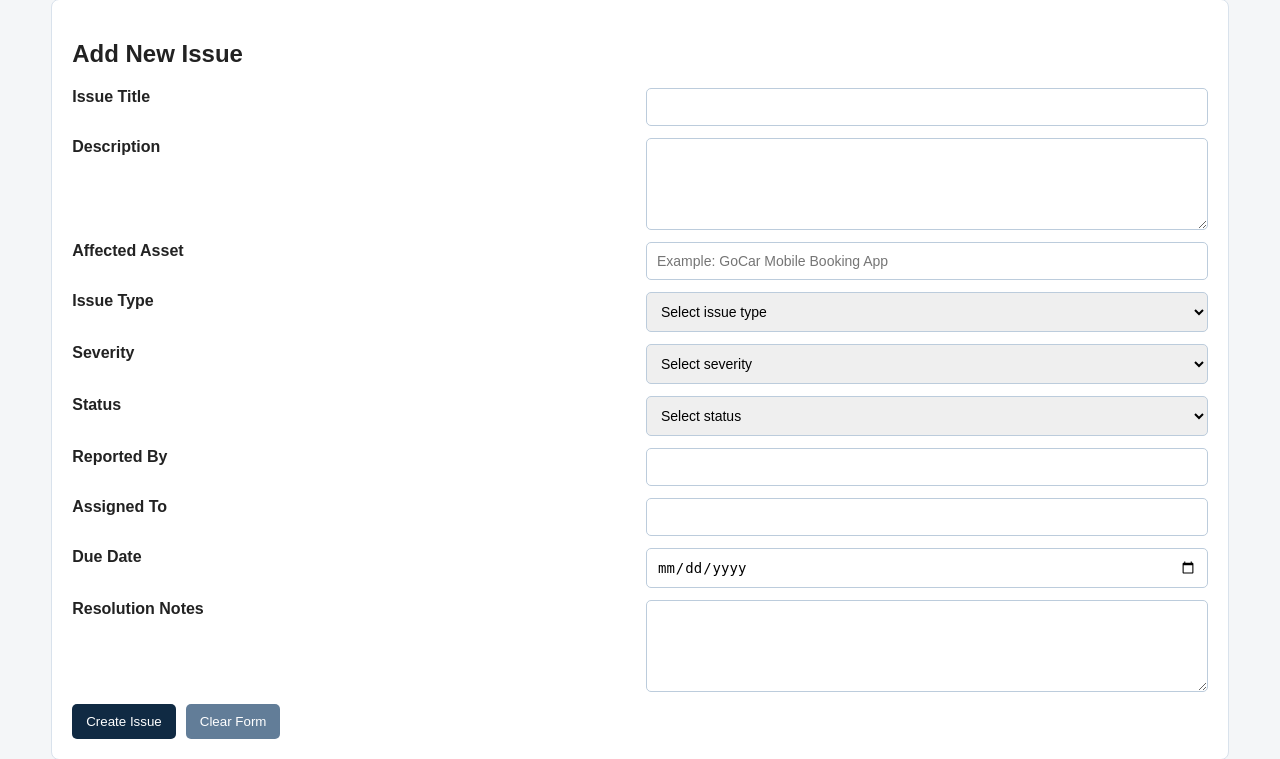
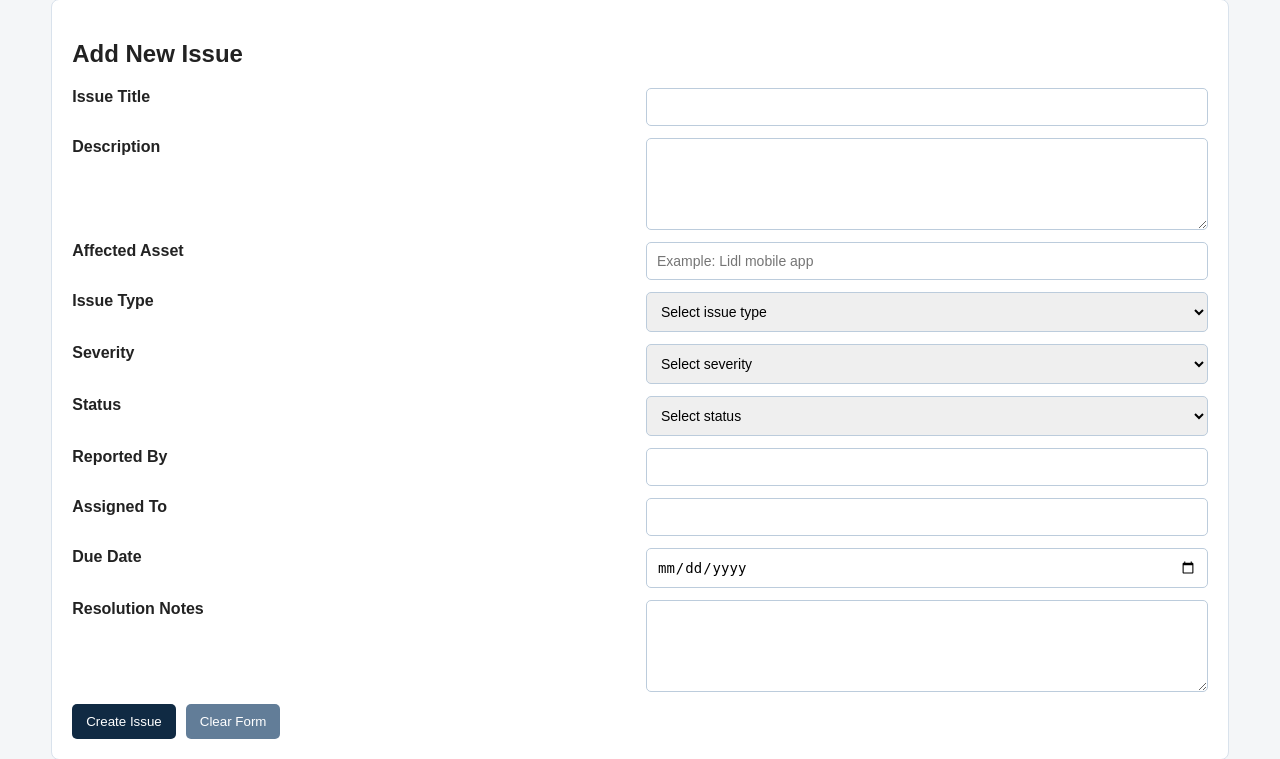
Before and after one commit to hasinaraf/Advanced-Programming-Technique-Project-, a Flask app: page / in a window 1280 px wide. Shown: the part 186-945 px from the top of the page. Run offline with Flask 3, Linux system fonts and the light colour scheme.

```diff
--- a/templates/index.html
+++ b/templates/index.html
@@ -38,7 +38,7 @@
             <textarea name="description" required></textarea>
 
             <label>Affected Asset</label>
-            <input type="text" name="asset_name" placeholder="Example: GoCar Mobile Booking App" required>
+            <input type="text" name="asset_name" placeholder="Example: Lidl mobile app" required>
 
             <label>Issue Type</label>
             <select name="issue_type" required>
```
